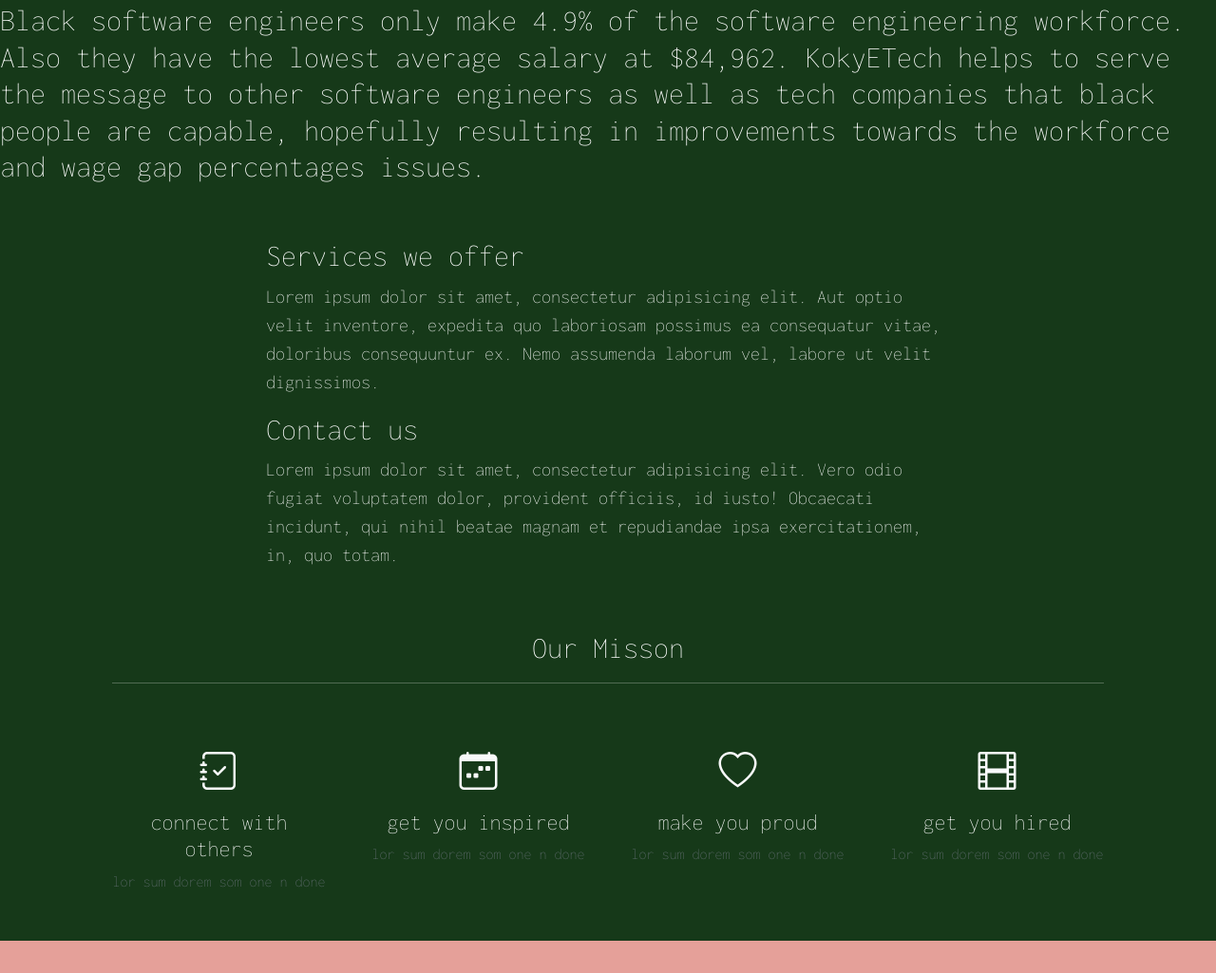
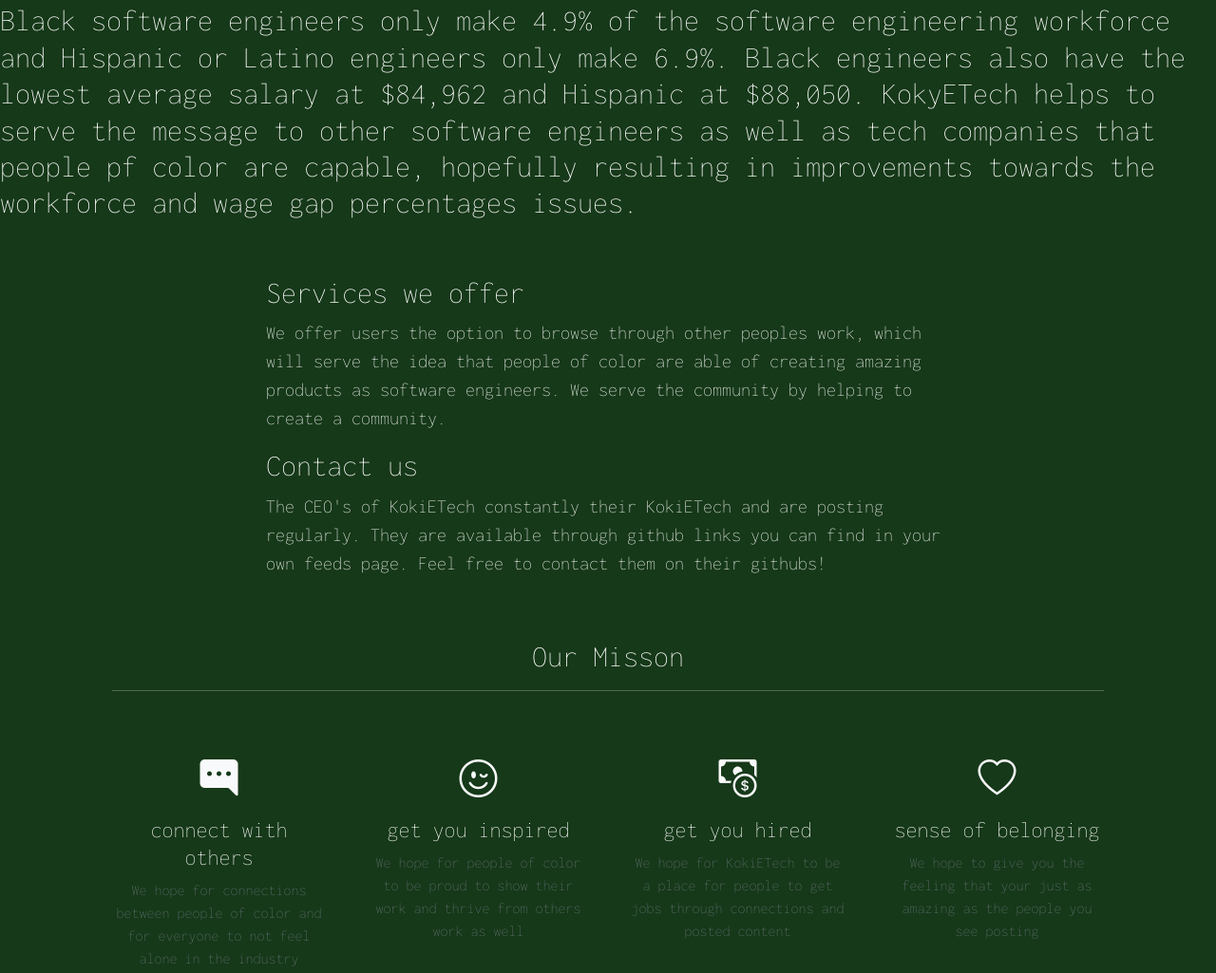
Before and after one commit to Anyalee610/KokiETech, a website: page mission_page/mission_page.html in a window 1280 px wide. Shown: the part 1100-2125 px from the top of the page at 95% size. Drawn offline with nearby package versions, Linux system fonts and the light colour scheme.

Commit message:
edited mission page

```diff
--- a/mission_page/mission_page.html
+++ b/mission_page/mission_page.html
@@ -12,15 +12,15 @@
     <meta name="viewport" content="width=device-width, initial-scale=1">
     <link href="https://cdn.jsdelivr.net/npm/bootstrap@5.2.2/dist/css/bootstrap.min.css" rel="stylesheet"
         integrity="sha384-Zenh87qX5JnK2Jl0vWa8Ck2rdkQ2Bzep5IDxbcnCeuOxjzrPF/et3URy9Bv1WTRi" crossorigin="anonymous">
+    <link href="https://cdn.jsdelivr.net/npm/bootstrap-icons@1.5.0/font/bootstrap-icons.css" rel="stylesheet" />
     <link rel="stylesheet" href="mission_page.css">
-    <link href="https://cdn.jsdelivr.net/npm/bootstrap-icons@1.5.0/font/bootstrap-icons.css" rel="stylesheet" />
     <title>Home page</title>
 </head>
 
 <body>
     <nav id="nav">
         <button type="button" class="btn btn-link" id = "home">Home</button>
-        <button type="button" class="btn btn-link" id = "btn" >Mission</button>
+        <button type="button" class="btn btn-link" id = "missionbtn" >Mission</button>
         <button type="button" class="btn btn-link" id = "signbtn">Sign up/Log in</button>
     </nav>
 <div>
@@ -29,7 +29,7 @@
 </div>
 <h2> We are KokiETech</h2>
 ____________________________________________
-<h2>Black software engineers only make 4.9% of the software engineering workforce. Also they have the lowest average salary at $84,962. KokyETech helps to serve the message to other software engineers as well as tech companies that black people are capable, hopefully resulting in improvements towards the workforce and wage gap percentages issues.</h2>
+<h2>Black software engineers only make 4.9% of the software engineering workforce and Hispanic or Latino engineers only make 6.9%. Black engineers also have the lowest average salary at $84,962 and Hispanic at $88,050. KokyETech helps to serve the message to other software engineers as well as tech companies that people pf color are capable, hopefully resulting in improvements towards the workforce and wage gap percentages issues.</h2>
 <!-- Services section-->
 <section class="" id="services">
     <div class="container px-4">
@@ -37,7 +37,7 @@
             <div class="col-lg-8">
                 <br></br>
                 <h2>Services we offer</h2>
-                <p class="lead">Lorem ipsum dolor sit amet, consectetur adipisicing elit. Aut optio velit inventore, expedita quo laboriosam possimus ea consequatur vitae, doloribus consequuntur ex. Nemo assumenda laborum vel, labore ut velit dignissimos.</p>
+                <p class="lead"> We offer users the option to browse through other peoples work, which will serve the idea that people of color are able of creating amazing products as software engineers. We serve the community by helping to create a community.</p>
             </div>
         </div>
     </div>
@@ -48,7 +48,7 @@
         <div class="row gx-4 justify-content-center">
             <div class="col-lg-8">
                 <h2>Contact us</h2>
-                <p class="lead">Lorem ipsum dolor sit amet, consectetur adipisicing elit. Vero odio fugiat voluptatem dolor, provident officiis, id iusto! Obcaecati incidunt, qui nihil beatae magnam et repudiandae ipsa exercitationem, in, quo totam.</p>
+                <p class="lead"> The CEO's of KokiETech constantly their KokiETech and are posting regularly. They are available through github links you can find in your own feeds page. Feel free to contact them on their githubs! </p>
             </div>
         </div>
     </div>
@@ -61,31 +61,32 @@
         <div class="row gx-4 gx-lg-5">
             <div class="col-lg-3 col-md-6 text-center">
                 <div class="mt-5">
-                    <div class="mb-2"><i class="bi-journal-check fs-1 text-light">
+                    <div class="mb-2"><i class="bi-chat-right-dots-fill fs-1 text-light">
                     </i></div>
                     <h3 class="h4 mb-2">connect with others</h3>
-                    <p class="text-muted mb-0">lor sum dorem som one n done </p>
+                    <p class="text-muted mb-0"> We hope for connections between people of color and for everyone to not feel alone in the industry</p>
                 </div>
             </div>
             <div class="col-lg-3 col-md-6 text-center">
                 <div class="mt-5">
-                    <div class="mb-2"><i class="bi-calendar-week fs-1 text-light"></i></div>
+                    <div class="mb-2"><i class="bi-emoji-wink fs-1 text-light"></i></div>
                     <h3 class="h4 mb-2">get you inspired</h3>
-                    <p class="text-muted mb-0">lor sum dorem som one n done </p>
+                    <p class="text-muted mb-0"> We hope for people of color to be proud to show their work and thrive from others work as well </p>
                 </div>
             </div>
             <div class="col-lg-3 col-md-6 text-center">
                 <div class="mt-5">
-                    <div class="mb-2"><i class="bi-heart fs-1 text-light"></i></div>
-                    <h3 class="h4 mb-2">make you proud</h3>
-                    <p class="text-muted mb-0">lor sum dorem som one n done </p>
+                    <div class="mb-2"><i class="bi-cash-coin fs-1 text-light"></i></div>
+                    <h3 class="h4 mb-2">get you hired</h3>
+                    <p class="text-muted mb-0">We hope for KokiETech to be a place for people to get jobs through connections and posted content</p>
                 </div>
             </div>
             <div class="col-lg-3 col-md-6 text-center">
                 <div class="mt-5">
-                    <div class="mb-2"><i class="bi-film fs-1 text-light"></i></div>
-                    <h3 class="h4 mb-2">get you hired</h3>
-                    <p class="text-muted mb-0">lor sum dorem som one n done </p>
+                    <div class="mb-2"><i class="bi-heart fs-1 text-light">
+                    </i></div>
+                    <h3 class="h4 mb-2">sense of belonging</h3>
+                    <p class="text-muted mb-0">We hope to give you the feeling that your just as amazing as the people you see posting</p>
                 </div>
             </div>
         </div>
--- a/mission_page/mission_page.js
+++ b/mission_page/mission_page.js
@@ -0,0 +1,5 @@
+const mission = document.getElementById('missionbtn')
+
+mission.addEventListener('click', function() {
+    document.location.href = "mission_page/mission_page.html"
+})
--- a/package.json
+++ b/package.json
@@ -6,6 +6,7 @@
     },
     "dependencies": {
         "bcrypt": "^5.1.0",
+        "bootstrap-icons": "^1.9.1",
         "cors": "^2.8.5",
         "dotenv": "^16.0.3",
         "express": "^4.18.2",
```
Also changed, not shown: 1 other file.
